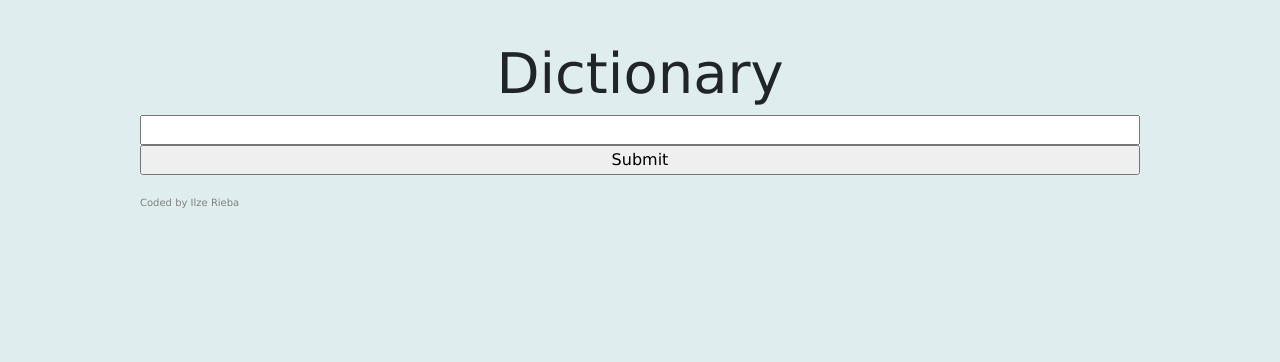
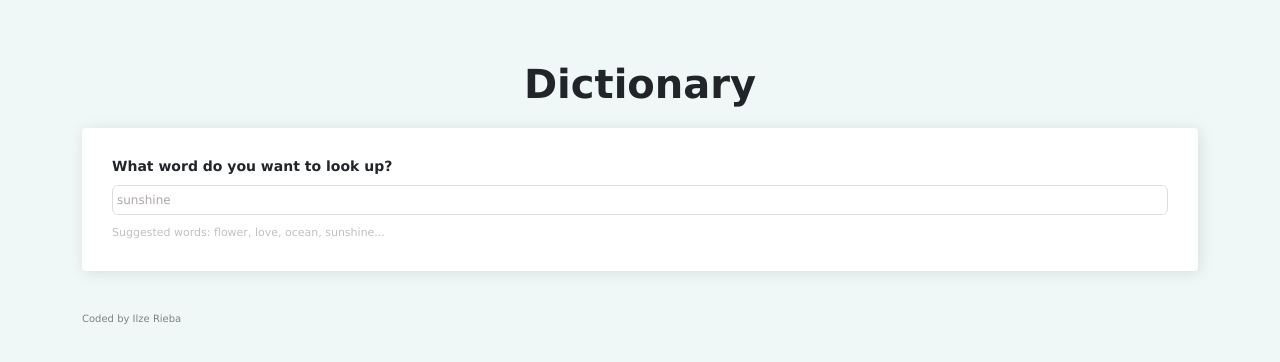
Before and after one commit to IlzeRieba/Dictionary-project, a React (Create React App) app: page / in a window 1280 px wide. Shown: the top 362 px of the page. Built offline with nearby package versions, Linux system fonts and the light colour scheme; no server answers.

Commit message:
styled the application

```diff
--- a/src/App.css
+++ b/src/App.css
@@ -1,3 +1,14 @@
 body {
-   background-color: rgba(142, 194, 196, 0.281)
+    background: rgba(222, 240, 237, 0.438);
+    font-family: Verdana, Geneva, Tahoma, sans-serif;
 }
+
+a{
+    color: rgb(109, 161, 153);
+}
+
+H1 {
+    text-align: center;
+font-weight: 800;
+padding-top: 60px;
+}
--- a/src/App.js
+++ b/src/App.js
@@ -9,7 +9,7 @@ function App() {
       </div>
       <main>
         <h1>Dictionary</h1>
-        <Dictionary />
+        <Dictionary defaultKeyword="sunshine"/>
       </main>
       <footer>Coded by Ilze Rieba</footer>
     </div>
--- a/src/Dictionary.css
+++ b/src/Dictionary.css
@@ -1,44 +1,31 @@
-.container {
-    max-width: 80%;
-    font-family: Verdana, Geneva, Tahoma, sans-serif;
-   margin-top: 40px;
+
+.Dictionary section {
+    background-color: white;
+    padding: 30px;
+    border-radius: 4px;
+    box-shadow: 2px 2px 15px rgba(0, 0, 0, 0.1);
+    margin: 20px 0;
+}
+
+.Dictionary input {
+    width: 100%;
+    padding: 5px 4px;
+    border: 1px solid #ddd;
+    border-radius: 6px;
+    color: rgb(175, 166, 166);
+    font-size: 12px;
 
 }
 
-input {
-    width: 100%;
+.Dictionary .hint {
+    font-size: 11px;
+    margin-top: 10px;
+    color: silver;
+
 }
 
-
-H1{
-    font-size: 56px;
-    text-align: center;
+.Dictionary h3 {
+  font-size: 14px;
+  margin-bottom: 10px;
+  font-weight: bold;
 }
-
-H2{
-    text-align: center;
-    font-size: 36px;
-    font-weight: 500;
-    text-align: center;
-}
-h3 {
-    color: rgb(118, 140, 180);
-}
-
-p {
-    font-size: 12px;
-    font-weight: 400;
-}
-
-em {
-    color: rgba(118, 140, 180, 0.678);
-    padding-top: 10px;
-}
-
-
-.Dictionary section {
-    background-color: white;
-
-
-
-}
--- a/src/Dictionary.js
+++ b/src/Dictionary.js
@@ -4,10 +4,11 @@ import axios from "axios";
 import Results from "./Results";
 
 
-export default function Dictionary()
+export default function Dictionary(props)
 {
-let [ keyWord, setKeyword] = useState("");
+let [ keyWord, setKeyword] = useState(props.defaultKeyword);
 let [results, setResults] = useState(null);
+let [loaded, setLoaded] = useState(false);
 
 function handleResponse(response) {
 
@@ -31,15 +32,31 @@ search();
 setKeyword(event.target.value);
     }
 
+    function load() {
+        setLoaded(true);
+        search();
+    }
+
+if (loaded) {
   return (
     <div className="Dictionary">
       <section>
+          <h3>
+           What word do you want to look up?
+          </h3>
         <form onSubmit={handleSubmit}>
-            <input type="search" onChange={handleKeywordChange} />
-            <input type="submit" />
+          <input type="search" onChange={handleKeywordChange} defaultValue={props.defaultKeyword} />
         </form>
+        <div className="hint">
+          Suggested words: flower, love, ocean, sunshine...
+        </div>
       </section>
+
       <Results results={results} />
     </div>
   );
+} else {
+    load();
+    return "loading";
 }
+}
--- /dev/null
+++ b/src/Meaning.css
@@ -0,0 +1,14 @@
+.Meaning .definition {
+font-size: 14px;
+line-height: 1.5;
+color: rgb(46, 59, 57);
+padding-top: 10px;
+}
+
+.Meaning .example {
+font-size: 11px;
+line-height: 1.5;
+color: grey;
+font-style: italic;
+padding-top: 2px;
+}
--- a/src/Meaning.js
+++ b/src/Meaning.js
@@ -1,22 +1,21 @@
 import React from "react";
-import "./App.css";
 import Synonyms from "./Synonyms";
+import "./Meaning.css";
 
 export default function Meaning(props) {
   console.log(props.meaning);
     return (
       <div className="Meaning">
         <h3>{props.meaning.partOfSpeech}</h3>
-        <strong>Definitions:</strong>
         {props.meaning.definitions.map(function (definition, index) {
           return (
             <div key={index}>
-              <p>
+             <div className="definition">
                 {definition.definition}
-                <br />
-                <em> {definition.example} </em>
+      </div>
+                <div className="example"> {definition.example} </div>
                 <Synonyms synonyms={definition.synonyms} />
-              </p>
+
             </div>
           );
         })}
--- /dev/null
+++ b/src/Phonetic.css
@@ -0,0 +1,27 @@
+.Phonetic {
+    height: 40px;
+    padding-top: 3px;
+}
+
+
+.Phonetic a {
+    border: 1px solid #ddd;
+    text-decoration: none;
+    padding: 5px;
+    border-radius: 10px;
+    font-family: monospace;
+    transition: all 150ms ease-in-out;
+    font-size: 14px;
+    margin-right: 15px;
+}
+
+.Phonetic a:hover {
+    background-color:rgb(109, 161, 153);
+    color: white;
+
+}
+
+.Phonetic .text {
+        font-family: monospace;
+color: rgb(92, 105, 103);
+}
--- a/src/Phonetic.js
+++ b/src/Phonetic.js
@@ -3,10 +3,11 @@ import React from "react";
 export default function Phonetic(props) {
     console.log(props.phonetic);
     return (
-        <div className="Phonetic">
-<a href={props.phonetic.audio} target="_blank">Listen</a>
- <br />
- {props.phonetic.text}
- </div>
-    )
+      <div className="Phonetic">
+        <a href={props.phonetic.audio} target="_blank" rel="noreferrer">
+          Listen
+        </a>
+        <span className="text">{props.phonetic.text}</span>
+      </div>
+    );
 }
--- a/src/Results.css
+++ b/src/Results.css
@@ -0,0 +1,5 @@
+H2 {
+   font-size: 32px;
+   line-height: 1.5px;
+   padding-bottom: 20px;
+}
--- a/src/Results.js
+++ b/src/Results.js
@@ -1,7 +1,8 @@
 import React from "react";
 import Meaning from "./Meaning";
-import "./App.css";
 import Phonetic from "./Phonetic";
+import "./Results.css";
+import "./Phonetic.css";
 
 
 
@@ -11,7 +12,6 @@ if (props.results) {
       <div className="Results">
         <section>
           <h2>{props.results.word}</h2>
-
           {props.results.phonetics.map(function (phonetic, index) {
             return (
               <div key={index}>
@@ -20,7 +20,6 @@ if (props.results) {
             );
           })}
         </section>
-       <section>
           {props.results.meanings.map(function (meaning, index) {
             return (
               <section key={index}>
@@ -28,7 +27,6 @@ if (props.results) {
               </section>
             );
           })}
-          </section>
       </div>
     );
 
--- /dev/null
+++ b/src/Synonyms.css
@@ -0,0 +1,14 @@
+.Synonyms {
+    padding: 0;
+    margin-top: 5px;
+}
+
+
+.Synonyms li {
+    list-style: none;
+    display: inline-block;
+    font-size: 12px;
+    color: rgb(109, 161, 153);
+    padding-right: 10px;
+    line-height: 1;
+}
--- a/src/Synonyms.js
+++ b/src/Synonyms.js
@@ -1,4 +1,5 @@
 import React from "react";
+import"./Synonyms.css";
 
 export default function Synonyms(props) {
 
```
Also changed, not shown: src/logo.svg (deleted). Lines whose indentation alone changed are shown as unchanged.
